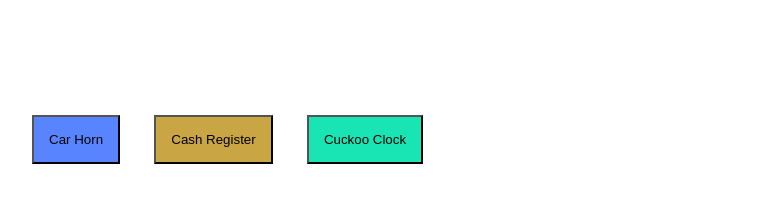
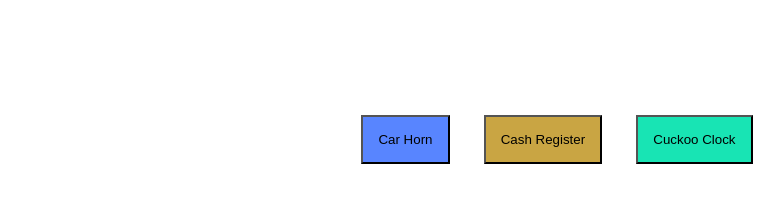
Before and after one commit to PattonsFinest/mi349_soundboard, a plain HTML site: page index.html in a window 1280 px wide. Shown: the whole page, without its empty margins (83-867 px from the left). Drawn offline with Linux system fonts and the light colour scheme.

Commit message:
changed button alignment

```diff
--- a/style.css
+++ b/style.css
@@ -4,24 +4,25 @@ body {
 }
 
 .buttons{
-    font-family:Georgia, 'Times New Roman', Times, serif
+    font-family:Georgia, 'Times New Roman', Times, serif;
+    text-align: center;
 }
 
 #button1 {
     margin: 15px;
     padding: 15px;
-    background-color: rgb(88, 133, 255)
+    background-color: rgb(88, 133, 255);
 
 }
 
 #button2 {
     margin: 15px;
     padding: 15px;
-    background-color: rgb(201, 165, 67)
+    background-color: rgb(201, 165, 67);
 }
 
 #button3 {
     margin: 15px;
     padding: 15px;
-    background-color: rgb(24, 228, 180)
+    background-color: rgb(24, 228, 180);
 }
```
